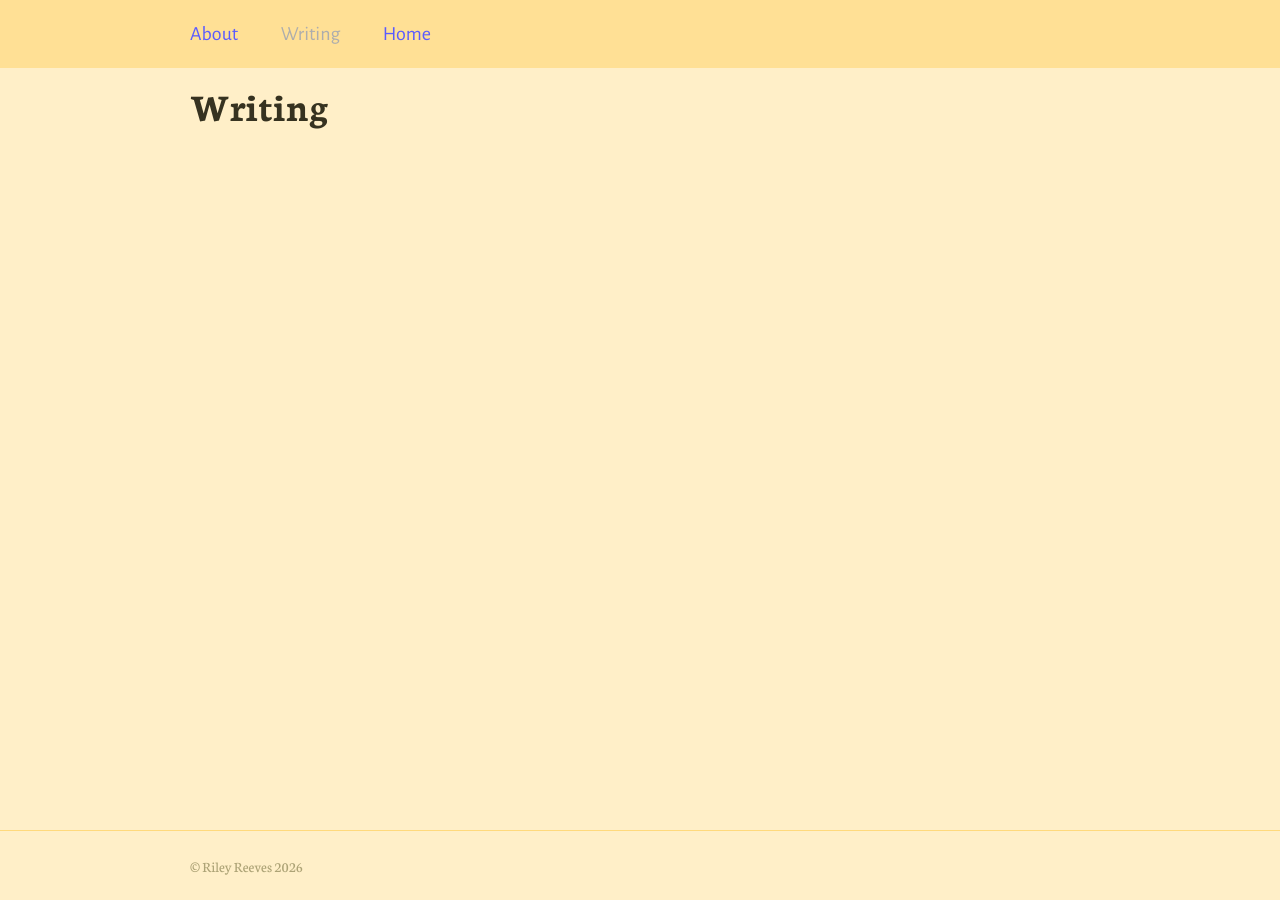
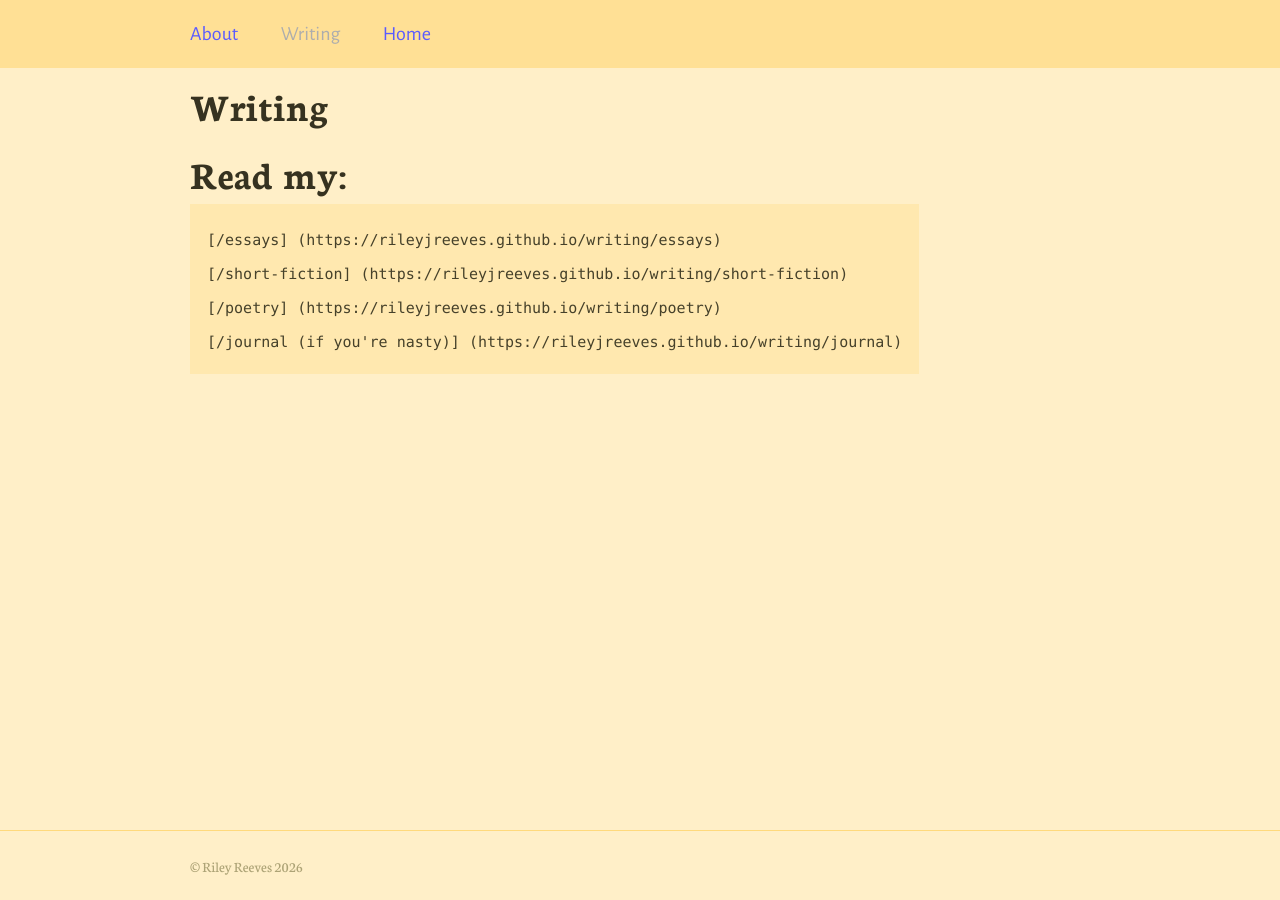
Before and after one commit to rileyjreeves/rileyjreeves.github.io, a Jekyll site: the page built from writing/index.markdown, in a window 1280 px wide. Built offline with Jekyll 4.4.1, drawn with Linux system fonts in a browser that asks for light colours.

Commit message:
added links to essays, short fiction, poetry, journal

```diff
--- a/writing/index.markdown
+++ b/writing/index.markdown
@@ -3,3 +3,8 @@
 title: "Writing"
 permalink: /writing/
 ---
+# Read my:
+    [/essays] (https://rileyjreeves.github.io/writing/essays)
+    [/short-fiction] (https://rileyjreeves.github.io/writing/short-fiction)
+    [/poetry] (https://rileyjreeves.github.io/writing/poetry)
+    [/journal (if you're nasty)] (https://rileyjreeves.github.io/writing/journal)
```
